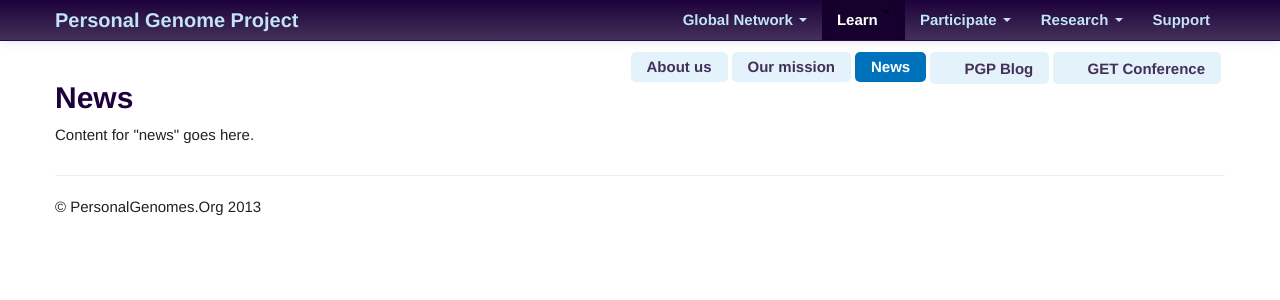
After one commit to geochurch/www_personalgenomes_org, a Django app: page /news in a window 1280 px wide. The commit adds this page. Shown: the top 300 px of the page. Run offline with Django 3.2, Linux system fonts and the light colour scheme; some libraries are stand-ins or nearby versions.

Commit message:
Add 'news' page

```diff
--- a/templates/www_personalgenomes_org/index.html
+++ b/templates/www_personalgenomes_org/index.html
@@ -86,7 +86,6 @@
 		<li><a href="{% url 'about-us' %}">About us</a></li>
 		<li><a href="{% url 'mission' %}">Our mission</a></li>
 		<li class="divider"></li>
-		<li><a href="/faq">FAQ</a></li>
 		<li><a href="/news">News</a></li>
 		<li class="divider"></li>
 		<li class="nav-header">related sites</li>
--- a/templates/www_personalgenomes_org/menu_learn.html
+++ b/templates/www_personalgenomes_org/menu_learn.html
@@ -8,7 +8,7 @@
 <ul class="nav nav-pills pull-right" style="margin-top:-20px;" >
   <li><a href="{% url 'about-us' %}">About us</a><li>
   <li><a href="{% url 'mission' %}">Our mission</a></li>
-  <li><a href="/faq.html">FAQ</a></li>
-  <li><a href="/news.html">News</a></li>
-</ul>
+  <li><a href="{% url 'news' %}">News</a></li>
+  <li><a href="http://blog.personalgenomes.org"><i class="icon-external-link"></i> PGP Blog</a></li>
+  <li><a href="http://www.getconference.org"><i class="icon-external-link"></i> GET Conference</a></li></ul>
 {% endblock navpills %}
--- /dev/null
+++ b/templates/www_personalgenomes_org/news.html
@@ -0,0 +1,9 @@
+{% extends "www_personalgenomes_org/menu_learn.html" %}
+
+{% block main %}
+
+<h2>News</h2>
+
+<p>Content for "news" goes here.</p>
+
+{% endblock main %}
--- a/www_personalgenomes_org/urls.py
+++ b/www_personalgenomes_org/urls.py
@@ -42,6 +42,9 @@ urlpatterns = patterns(
     url(r'^mission/?$',
         TemplateView.as_view(template_name='www_personalgenomes_org/mission.html'),
         name='mission'),
+    url(r'^news/?',
+        TemplateView.as_view(template_name='www_personalgenomes_org/news.html'),
+        name='news'),
 
     # Redirects
     url(r'^international.html/?$', ReverseRedirectView.as_view(url='network')),
```
